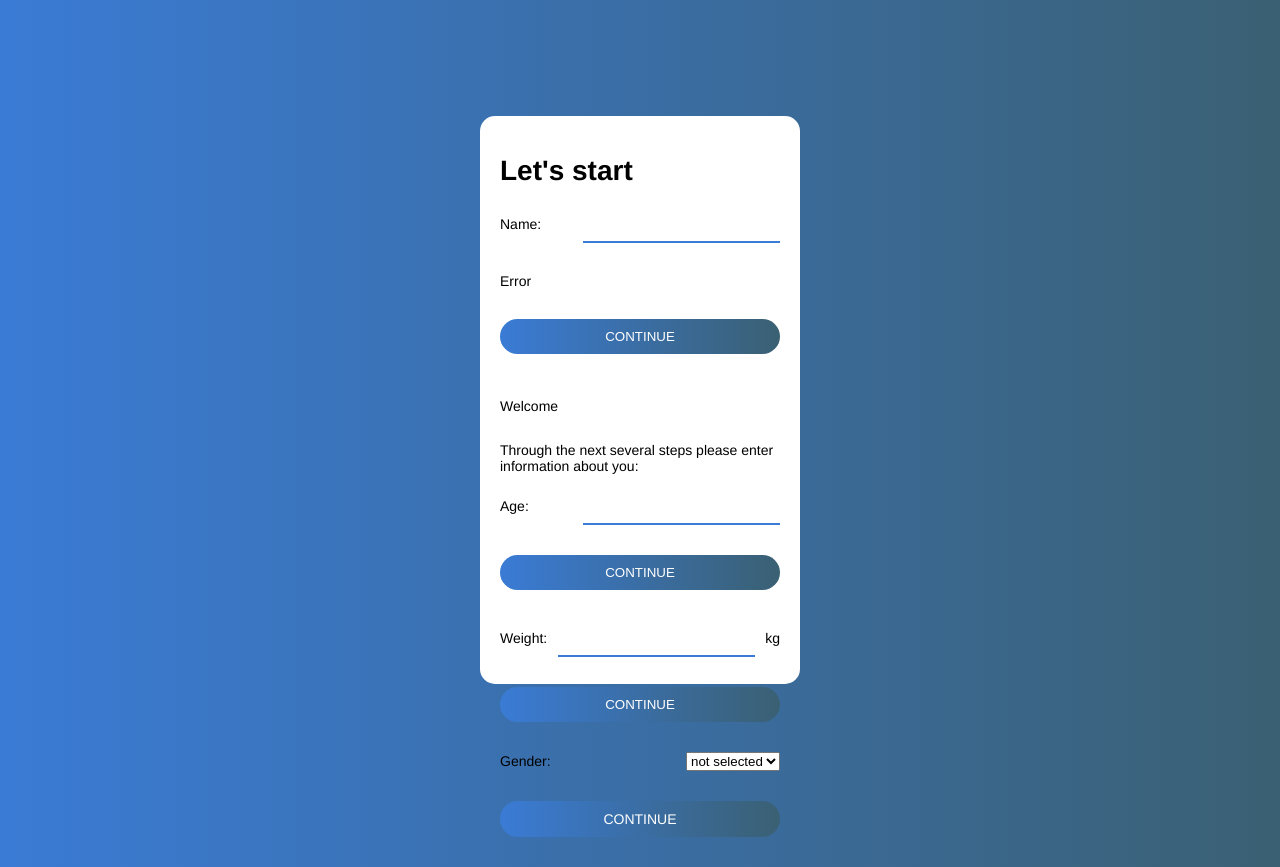
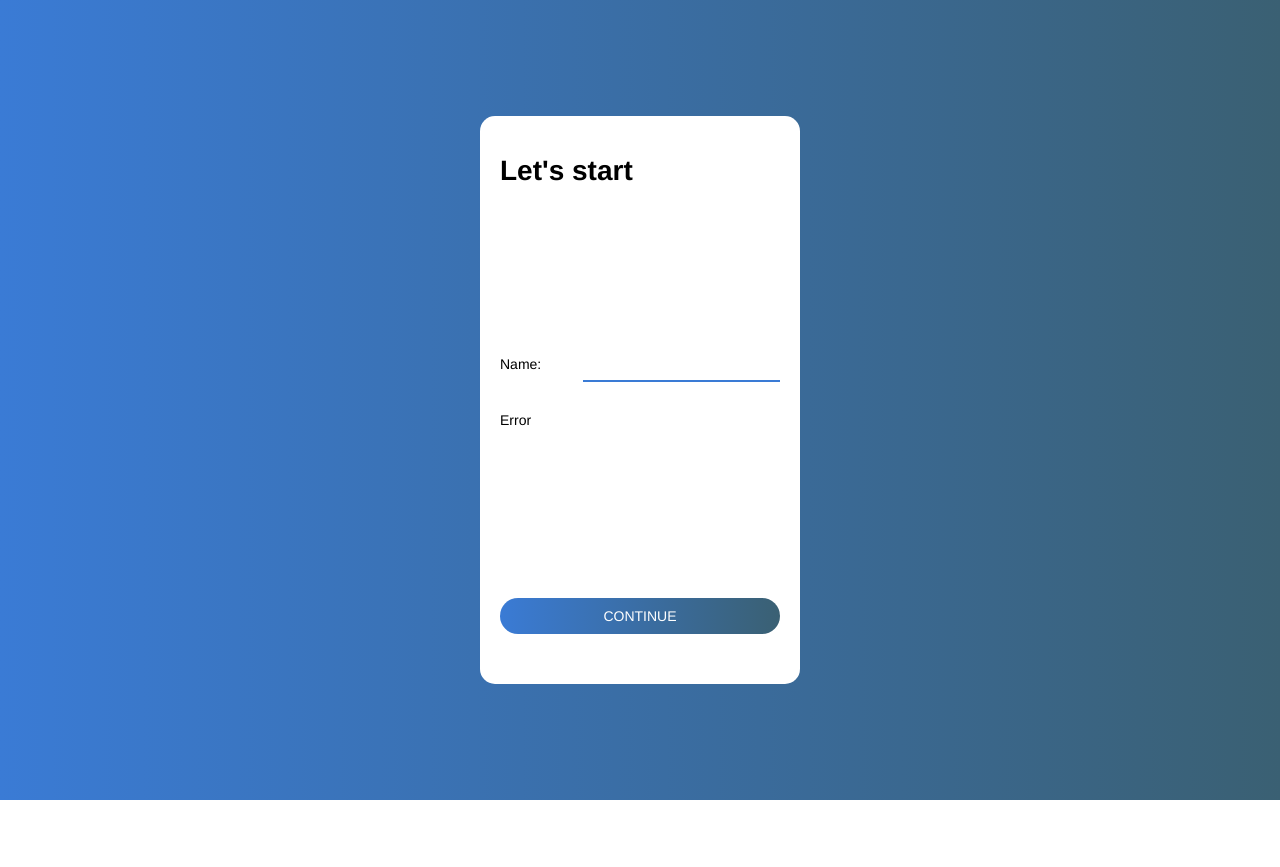
Before and after one commit to dar-g/react-water-tracker, a React (Create React App) app: page /register/name in a window 1280 px wide. After the commit the page ends 800 px from the top, so only its background shows below. Built offline with nearby package versions, Linux system fonts and the light colour scheme.

Commit message:
Revert "Update:"
This reverts commit 8dd6edfcef46e30559f7c9d11a8334522c5c902c.

```diff
--- a/src/App.css
+++ b/src/App.css
@@ -63,10 +63,6 @@ body {
   height: 100%;
 }
 
-.register-form.hidden {
-  display: none;
-}
-
 .input-wrapper {
   display: flex;
   flex-direction: column;
--- a/src/containers/RegisterPage/components/AgeInput.jsx
+++ b/src/containers/RegisterPage/components/AgeInput.jsx
@@ -1,20 +1,18 @@
-import {useRef, useState} from "react";
+import {Link} from "react-router-dom";
+import {useRef} from "react";
 import UserService from "../../../services/UserService";
 
 function AgeInput(props) {
     const inputAgeRef = useRef();
 
-    const [isClicked, setIsClicked] = useState(false);
-
     const saveAge = () => {
         const ageFromInput = inputAgeRef.current.value;
         props.setAge(ageFromInput);
         UserService.setUserAge(ageFromInput);
-        setIsClicked(true);
     };
 
     return (
-        <div className={`${isClicked ? 'hidden' : null} age-input register-form`}>
+        <div className="age-input register-form">
             <p>Welcome {props.getName()}</p>
             <p>Through the next several steps please enter information about you:</p>
 
@@ -25,12 +23,13 @@ function AgeInput(props) {
                 </label>
             </div>
 
-            <button
+            <Link
+                to="/register/weight"
                 onClick={saveAge}
                 className="btn"
             >
                 Continue
-            </button>
+            </Link>
         </div>
     );
 }
--- a/src/containers/RegisterPage/components/GenderInput.jsx
+++ b/src/containers/RegisterPage/components/GenderInput.jsx
@@ -1,6 +1,5 @@
+import {Link} from "react-router-dom";
 import UserService from "../../../services/UserService";
-import {useState} from "react";
-import {Link} from "react-router-dom";
 
 function GenderInput(props) {
     const onSelectChange = (event) => {
@@ -8,16 +7,13 @@ function GenderInput(props) {
         UserService.setUserGender(event.target.value);
     }
 
-    const [isClicked, setIsClicked] = useState(false);
-
     const onClickHandler = () => {
         UserService.saveUserSettingsToLS();
         props.setIsUserRegistered(true);
-        setIsClicked(true);
     };
 
     return (
-        <div className={`${isClicked ? 'hidden' : null} gender-input register-form`}>
+        <div className="gender-input register-form">
             <div className="input-wrapper">
                 <label>
                     Gender:
--- a/src/containers/RegisterPage/components/NameInput.jsx
+++ b/src/containers/RegisterPage/components/NameInput.jsx
@@ -1,20 +1,20 @@
-import {useRef, useState} from "react";
+import {Link} from "react-router-dom";
+import {useRef} from "react";
 import UserService from "../../../services/UserService";
+
+//todo: add validation for input fields, disable button
 
 function NameInput(props) {
     const inputNameRef = useRef();
-
-    const [isClicked, setIsClicked] = useState(false);
 
     const saveName = () => {
         const nameFromInput = inputNameRef.current.value;
         props.setName(nameFromInput);
         UserService.setUserName(nameFromInput);
-        setIsClicked(true);
     };
 
     return (
-        <div className={`${isClicked ? 'hidden' : null} name-input register-form`}>
+        <div className="name-input register-form">
             <h1>Let's start</h1>
 
             <div className="input-wrapper">
@@ -25,12 +25,13 @@ function NameInput(props) {
                 <div className="error">Error</div>
             </div>
 
-            <button
+            <Link
+                to="/register/age"
                 onClick={saveName}
                 className="btn"
             >
                 Continue
-            </button>
+            </Link>
         </div>
     );
 }
--- a/src/containers/RegisterPage/components/WeightInput.jsx
+++ b/src/containers/RegisterPage/components/WeightInput.jsx
@@ -1,20 +1,18 @@
-import {useRef, useState} from "react";
+import {Link} from "react-router-dom";
+import {useRef} from "react";
 import UserService from "../../../services/UserService";
 
 function WeightInput(props) {
     const inputWeightRef = useRef();
 
-    const [isClicked, setIsClicked] = useState(false);
-
     const saveWeight = () => {
         const weightFromInput = inputWeightRef.current.value;
         props.setWeight(weightFromInput);
         UserService.setUserWeight(weightFromInput);
-        setIsClicked(true);
     };
 
     return (
-        <div className={`${isClicked ? 'hidden' : null} weight-input register-form`}>
+        <div className="weight-input register-form">
             <div className="input-wrapper">
                 <label htmlFor="">
                     Weight:
@@ -23,12 +21,13 @@ function WeightInput(props) {
                 </label>
             </div>
 
-            <button
+            <Link
+                to="/register/gender"
                 onClick={saveWeight}
                 className="btn"
             >
                 Continue
-            </button>
+            </Link>
         </div>
     );
 }
--- a/src/containers/RegisterPage/index.jsx
+++ b/src/containers/RegisterPage/index.jsx
@@ -1,11 +1,10 @@
-import {Route, Switch, useRouteMatch} from "react-router-dom";
+import { Redirect, Route, Switch, useRouteMatch } from "react-router-dom";
 import NameInput from "./components/NameInput";
 import AgeInput from "./components/AgeInput";
 import WeightInput from "./components/WeightInput";
 import GenderInput from "./components/GenderInput";
 
-// todo: add validation for input fields, disable button
-
+// todo: one page of registration instead of four
 function RegisterPage({
   setUserProperty,
   getUserProperty,
@@ -34,29 +33,24 @@ function RegisterPage({
         <div className="register-page container">
             <Switch>
                 <Route exact path="/register">
-                    {/*<Redirect to={`${path}/name`} />*/}
+                    <Redirect to={`${path}/name`} />
                 </Route>
-                {/*<Route path={`${path}/name`}>*/}
-                {/*    */}
-                {/*</Route>*/}
-                {/*<Route path={`${path}/age`}>*/}
-                {/*    */}
-                {/*</Route>*/}
-                {/*<Route path={`${path}/weight`}>*/}
-                {/*    */}
-                {/*</Route>*/}
-                {/*<Route path={`${path}/gender`}>*/}
-                {/*    */}
-                {/*</Route>*/}
-            </Switch>
-
+                <Route path={`${path}/name`}>
                     <NameInput setName={setName} />
+                </Route>
+                <Route path={`${path}/age`}>
                     <AgeInput getName={getName} setAge={setAge} />
+                </Route>
+                <Route path={`${path}/weight`}>
                     <WeightInput setWeight={setWeight} />
+                </Route>
+                <Route path={`${path}/gender`}>
                     <GenderInput
                       setGender={setGender}
                       setIsUserRegistered={setIsUserRegistered}
                     />
+                </Route>
+            </Switch>
         </div>
     );
 }
```
Also changed, not shown: src/containers/RegisterPage/RegisterPage.module.css (deleted). Lines whose indentation alone changed are shown as unchanged.
